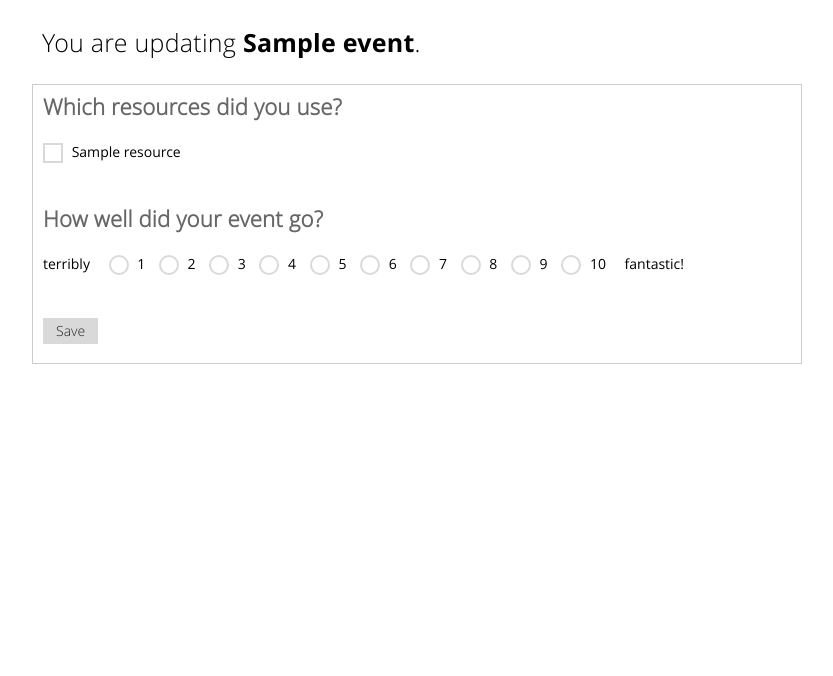
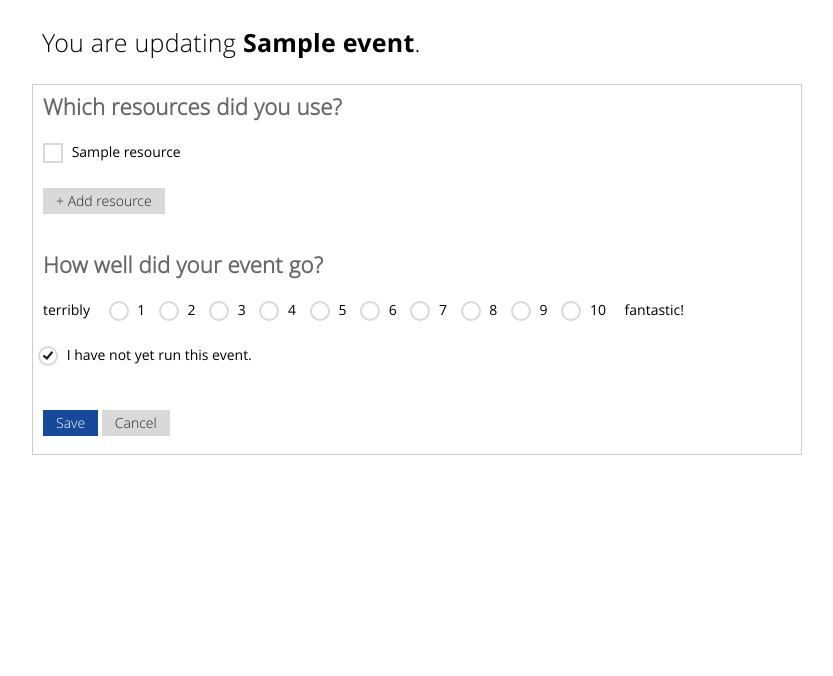
Before and after one commit to ohemorange/gsr14, a Django app: template templates/update.html in a window 1280 px wide. Shown: the part 88-764 px from the top of the page, without its empty margins (208-1041 px from the left). Run offline with Django 3.2, Linux system fonts and the light colour scheme; the template is opened without the code that fills it: most values are stand-ins (such as "Sample title", 1, 10 or a date in 2020); some libraries are stand-ins or nearby versions.

Commit message:
add resource functionality

```diff
--- a/hack/urls.py
+++ b/hack/urls.py
@@ -13,6 +13,7 @@ urlpatterns = patterns('',
     url(r'^(?P<event_id>[0-9]+)/update/$', 'hack.views.update', name='update'),
  	url(r'^(?P<event_id>[0-9]+)/$', 'hack.views.event_page', name='event_page'),
  	url(r'^(?P<event_id>[0-9]+)/save_update$', 'hack.views.save_update', name='save_update'),
+ 	url(r'^(?P<event_id>[0-9]+)/create_resource$', 'hack.views.create_resource', name='create_resource'),
     # url(r'^hack/', include('hack.foo.urls')),
 
     # Uncomment the admin/doc line below to enable admin documentation:
--- a/templates/update.html
+++ b/templates/update.html
@@ -1,6 +1,7 @@
 {% extends "head.html" %}
 
 {% block body %}
+
 <h2>You are updating <strong>{{ event.name }}</strong>.</h2><br>
 
 <div class ="form" style="width:770px;">
@@ -17,6 +18,9 @@
 		</label>
 	</div>
 {% endfor %}
+<div class="margin10">
+	<div class="button" id="createFlatWindow">+ Add resource</button>
+</div>
 </div>
 
 <br />
@@ -41,12 +45,55 @@
 	        fantastic!
 	    </label>
 	</div>
+	<div class="input-control radio margin5">
+	    <label>
+	        <input type="radio" name="rating" id="ratingnone" value="not_run" checked="true"/>
+	        <span class="check"></span>
+	        I have not yet run this event.
+	    </label>
+	</div>
 </div>
 
 <br>
 <div class="margin10">
-<input type="submit" value="Save"/>
+	<input type="submit" class="primary button" name="cancel" value="Save"/> <input type="submit" class="button" name="cancel" value="Cancel"/>
 </div>
 </form>
 </div>
+
+
+<script>
+	$("#createFlatWindow").on('click', function(){
+        $.Dialog({
+            overlay: true,
+            shadow: true,
+            flat: true,
+            draggable: true,
+            title: 'Add resource',
+            content: '',
+            padding: 10,
+            onShow: function(_dialog){
+                var content = '<form class="user-input" action="{% url "create_resource" event.id %}" method="post">' +
+                		"{% csrf_token %}" +
+                        '<label>Resource name</label>' +
+                        '<div class="input-control text"><input type="text" name="resource_name"><button class="btn-clear"></button></div>' +
+                        '<label>Link to resource</label>' +
+                        '<div class="input-control text"><input type="text" name="resource_link"><button class="btn-clear"></button></div>' +
+                        '<label>Resource description</label>'+
+                        '<div class="input-control text" style="width:400px;"><input type="text" name="resource_description"><button class="btn-clear"></button></div>' +
+                        '<div class="form-actions">' +
+                        '<button class="button primary" id="create_resource">Create</button>&nbsp;'+
+                        '<button class="button" type="button">Cancel</button> '+
+                        '</div>'+
+                        '</form>';
+
+                $.Dialog.title("Add resource");
+                $.Dialog.content(content);
+            }
+        });
+    });
+	$("#create_resource").on('click', function(){
+		$.Dialog.close();
+	});
+</script>
 {% endblock %}
```
Also changed, not shown: hack/views.py (+20 -1 lines), 2 other files.
